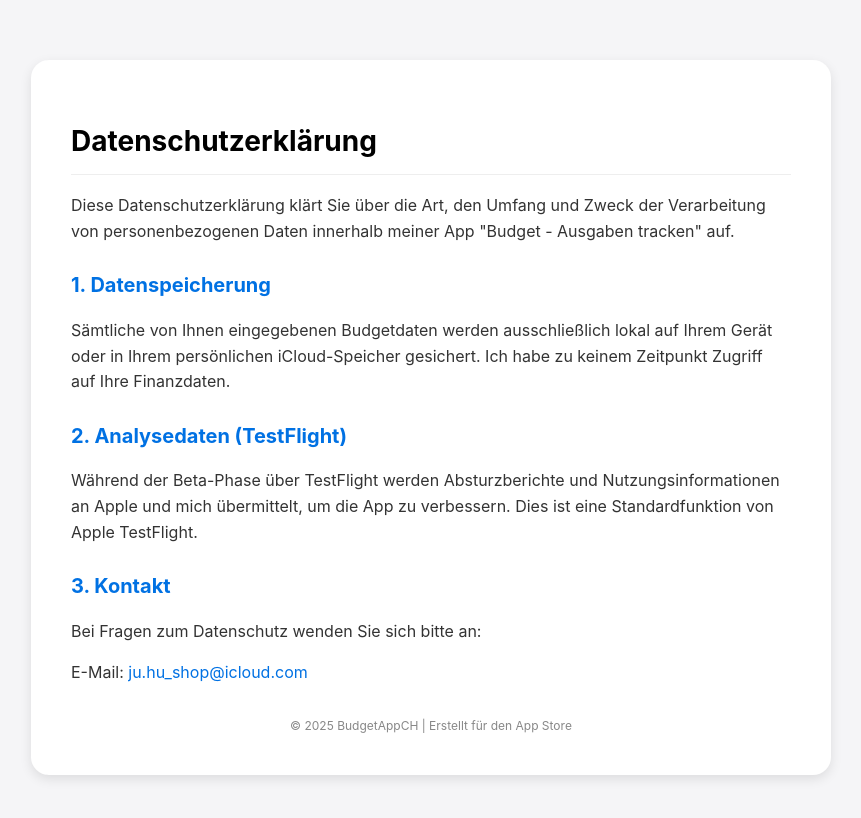
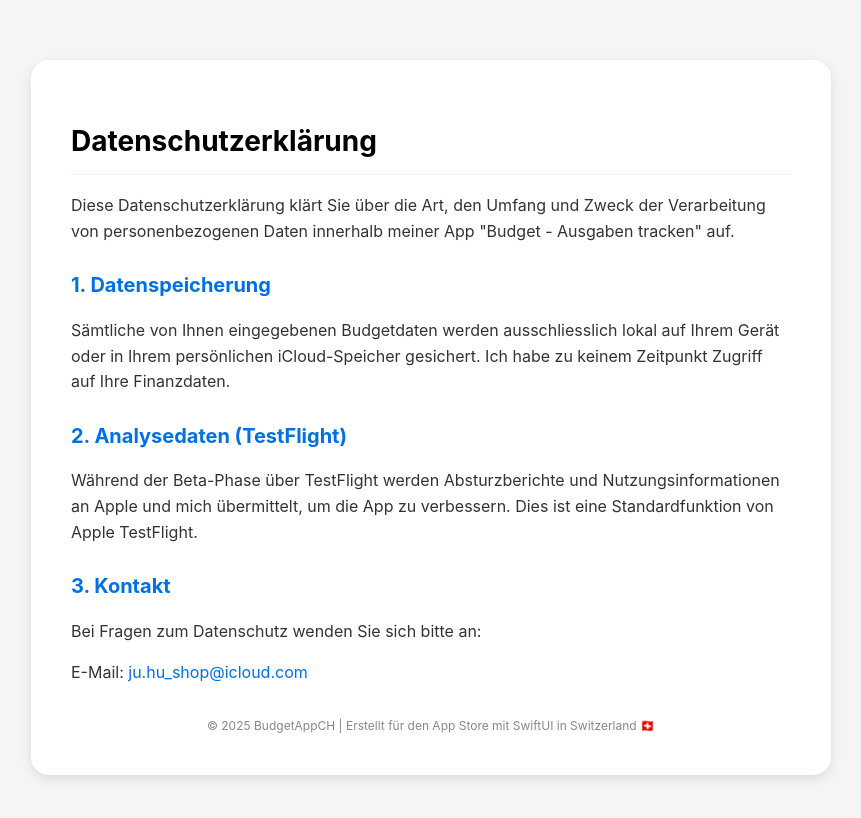
Before and after one commit to BudgetAppCH/privacy, a plain HTML site: page index.html in a window 1280 px wide. Shown: the whole page, without its empty margins (209-1070 px from the left). Drawn offline with Linux system fonts and the light colour scheme.

Commit message:
Update index.html

```diff
--- a/index.html
+++ b/index.html
@@ -21,7 +21,7 @@
         <p>Diese Datenschutzerklärung klärt Sie über die Art, den Umfang und Zweck der Verarbeitung von personenbezogenen Daten innerhalb meiner App "Budget - Ausgaben tracken" auf.</p>
 
         <h2>1. Datenspeicherung</h2>
-        <p>Sämtliche von Ihnen eingegebenen Budgetdaten werden ausschließlich lokal auf Ihrem Gerät oder in Ihrem persönlichen iCloud-Speicher gesichert. Ich habe zu keinem Zeitpunkt Zugriff auf Ihre Finanzdaten.</p>
+        <p>Sämtliche von Ihnen eingegebenen Budgetdaten werden ausschliesslich lokal auf Ihrem Gerät oder in Ihrem persönlichen iCloud-Speicher gesichert. Ich habe zu keinem Zeitpunkt Zugriff auf Ihre Finanzdaten.</p>
 
         <h2>2. Analysedaten (TestFlight)</h2>
         <p>Während der Beta-Phase über TestFlight werden Absturzberichte und Nutzungsinformationen an Apple und mich übermittelt, um die App zu verbessern. Dies ist eine Standardfunktion von Apple TestFlight.</p>
@@ -31,7 +31,7 @@
         <p>E-Mail: <span class="email-protection">moc.duolci@pohs_uh.uj</span></p>
 
         <div class="footer">
-            &copy; 2025 BudgetAppCH | Erstellt für den App Store
+            &copy; 2025 BudgetAppCH | Erstellt für den App Store mit SwiftUI in Switzerland 🇨🇭
         </div>
     </div>
 </body>
```
